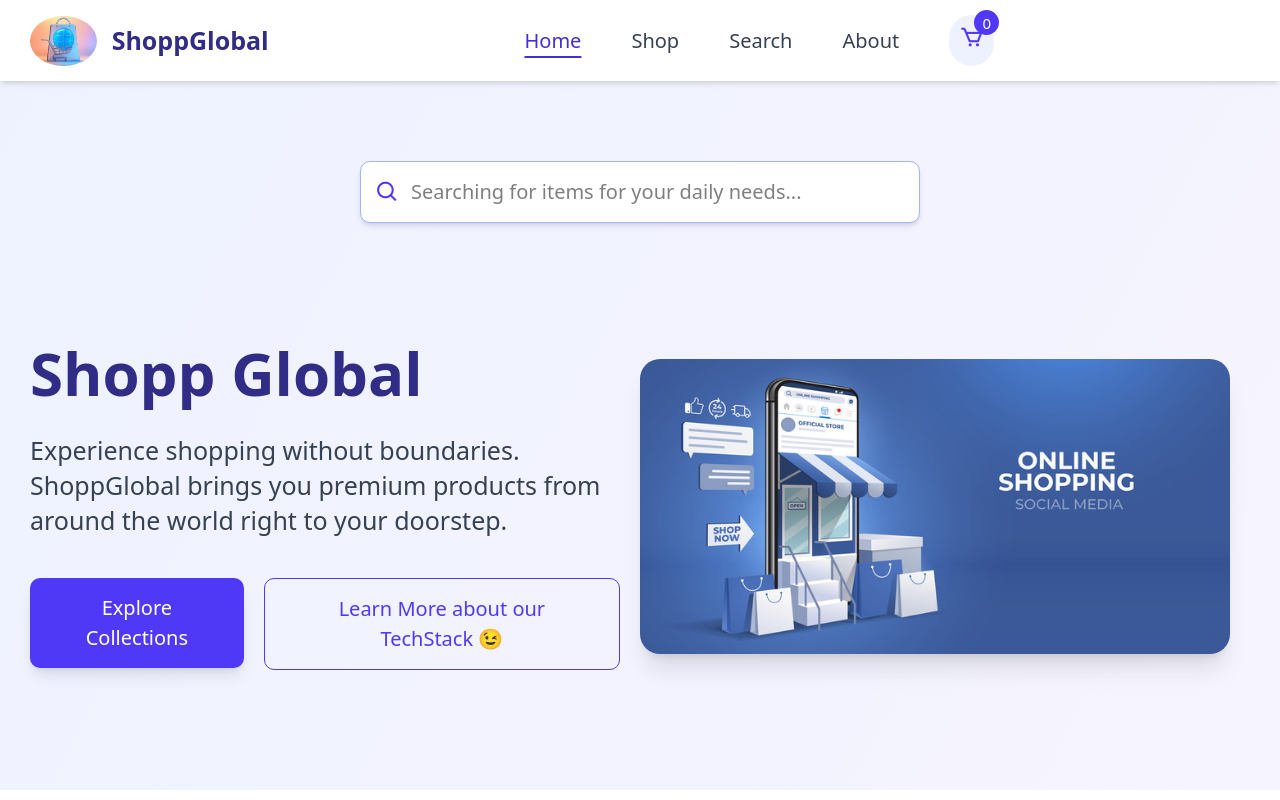
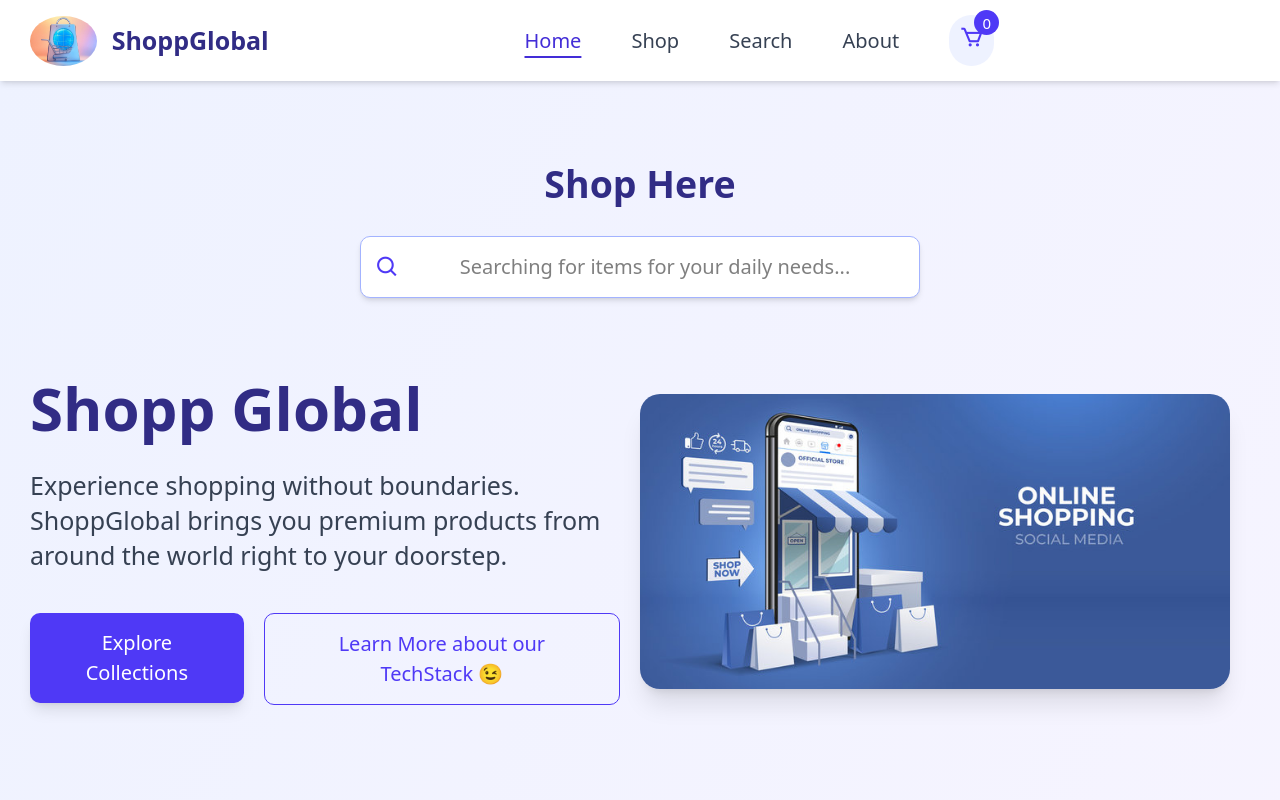
Before and after one commit to jaivardhandrao/React-Term-3-Final-Project---, a React (Vite) app: page / in a window 1280 px wide. Shown: the top 800 px of the page. Built offline with nearby package versions, Linux system fonts and the light colour scheme.

Commit message:
home page edit

```diff
--- a/src/Components/HomePage.jsx
+++ b/src/Components/HomePage.jsx
@@ -6,9 +6,12 @@ const HomePage = () => {
   return (
     <div className="bg-gradient-to-br from-indigo-50 to-purple-50 min-h-screen">
       {/* Hero Section */}
-      <div className="container mx-auto px-6 pt-16">
-      <div className="flex justify-center mb-8">
-          <Link to="/search" className="w-full max-w-md">
+      <div className="container mx-auto px-6 pt-16 flex items-center justify-center">
+        <div className="w-full max-w-md">
+          <h1 className="text-3xl font-bold text-indigo-900 text-center mb-6">
+            Shop Here
+          </h1>
+          <Link to="/search">
             <div className="relative group cursor-pointer">
               <div className="absolute inset-y-0 left-0 pl-3 flex items-center pointer-events-none">
                 <i className='bx bx-search text-indigo-600 text-xl'></i>
@@ -16,13 +19,13 @@ const HomePage = () => {
               <input
                 type="text"
                 readOnly
-                className="w-full pl-10 pr-4 py-3 bg-white border border-indigo-300 rounded-lg shadow-md focus:outline-none focus:ring-2 focus:ring-indigo-500 cursor-pointer placeholder:animate-pulse"
+                className="w-full pl-10 pr-4 py-3 bg-white border border-indigo-300 rounded-lg shadow-md focus:outline-none focus:ring-2 focus:ring-indigo-500 cursor-pointer placeholder:animate-pulse text-center"
                 placeholder="Searching for items for your daily needs..."
               />
               <div className="absolute inset-0 rounded-lg group-hover:ring-2 group-hover:ring-indigo-400 transition-all duration-300"></div>
             </div>
           </Link>
-      </div>
+        </div>
       </div>
       <div className="container mx-auto px-6 pt-16 pb-24">
         <div className="flex flex-col lg:flex-row items-center">
```
